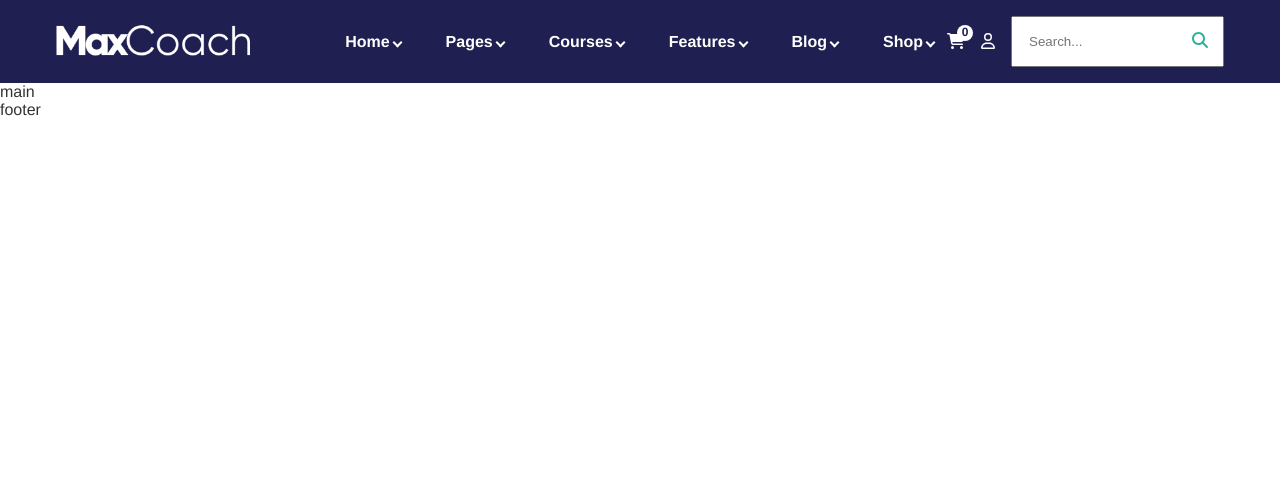
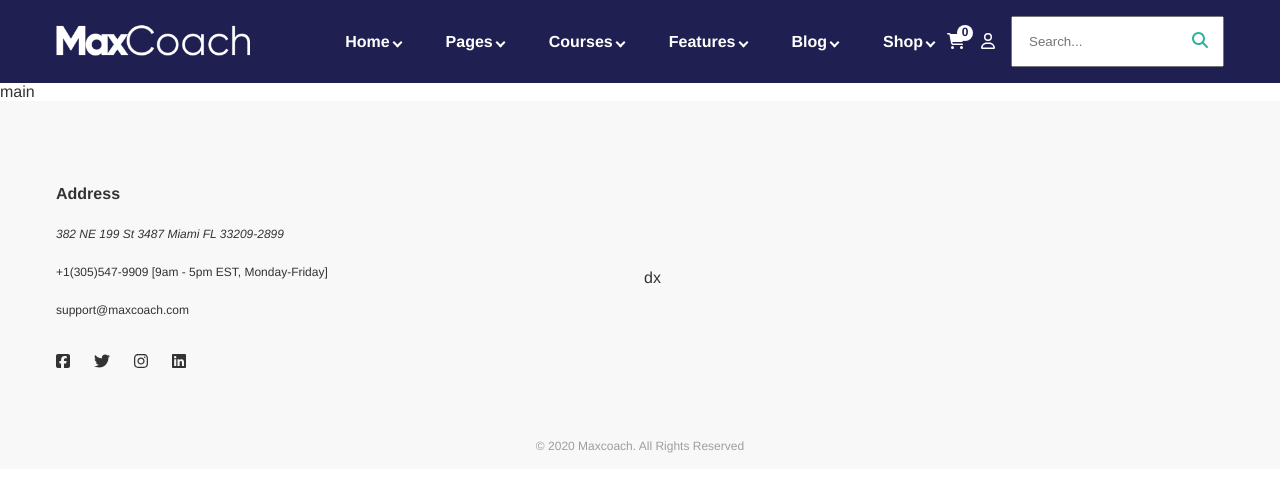
Before and after one commit to masfreddy93/proj-html-vuejs, a Vue app: page / in a window 1280 px wide. Shown: the top 492 px of the page. Built offline with nearby package versions, Linux system fonts and the light colour scheme.

Commit message:
add 1/2 of layout + style + script

```diff
--- a/src/components/FooterComponent.vue
+++ b/src/components/FooterComponent.vue
@@ -1,6 +1,25 @@
 <template>
     <footer>
-        footer
+        <div class="container">
+            <div class="footer-top">
+                <div class="footer-top-left">
+                    <h4> {{ contactDetails.id }} </h4>
+                    <address> {{ contactDetails.address}} </address>
+                    <p> {{ contactDetails.telephone }} [{{ contactDetails.hours }}] </p>
+                    <p> {{ contactDetails.email }} </p>
+                    <ul class="social-icons">
+                        <li v-for="(icon, i) in socialIcons" :key="i" :class="icon.class"><a :href="icon.href"> <font-awesome-icon :icon="icon.iconText" /> </a></li>
+                    </ul>
+                </div>
+                <div class="footer-top-right">
+                    dx
+                </div>
+            </div>
+
+            <div class="footer-bottom">
+                <p> {{ copyright }} </p>
+            </div>
+        </div>
     </footer>
 </template>
 
@@ -8,7 +27,41 @@
 <script>
 
     export default{
+        data() {
+            return {
+                contactDetails: {
+                    id: 'Address',
+                    address: '382 NE 199 St 3487 Miami FL 33209-2899',
+                    telephone: '+1(305)547-9909',
+                    hours: '9am - 5pm EST, Monday-Friday',
+                    email: 'support@maxcoach.com'
+                },
+                socialIcons: [
+                    {
+                        class: 'facebook-icon',
+                        iconText: 'fa-brands fa-square-facebook',
+                        href: '#'
+                    },
+                    {
+                        class: 'twitter-icon',
+                        iconText: 'fa-brands fa-twitter',
+                        href: '#'
+                    },
+                    {
+                        class: 'instagram-icon',
+                        iconText: 'fa-brands fa-instagram',
+                        href: '#'
+                    },
+                    {
+                        class: 'linkedin-icon',
+                        iconText: 'fa-brands fa-linkedin',
+                        href: '#'
+                    },
+                ],
+                copyright: '© 2020 Maxcoach. All Rights Reserved'
 
+            }
+        }
     }
 
 </script>
@@ -16,7 +69,49 @@
 
 
 <style lang="scss">
+    @import '../style/variables.scss';
 
+    footer {
+        background-color: $footer-bg-grey;
 
+        .footer-top {
+            padding: 4.25rem 0;
+            @include my-display-flex;
+            justify-content: flex-start;
+
+            .footer-top-left {
+                flex-basis: 0;
+                flex-grow: 1;
+
+                h4, address, p {
+                    margin-bottom: 1.5rem;
+                    font-size: 0.75rem;
+                }
+
+                h4 {
+                    font-size: 1rem;
+                }
+
+                .social-icons {
+                    padding-top: 0.75rem;
+                    @include my-display-flex;
+                    justify-content: flex-start;
+                    gap: 1.5rem;
+                }
+            }
+
+            .footer-top-right {
+                flex-basis: 0;
+                flex-grow: 1;
+            }
+        }
+
+        .footer-bottom {
+            margin-bottom: 3.75rem 0;
+            font-size: 0.75rem;
+            color: $font-color-grey-section;
+            text-align: center;
+        }
+    }
 
 </style>
```
